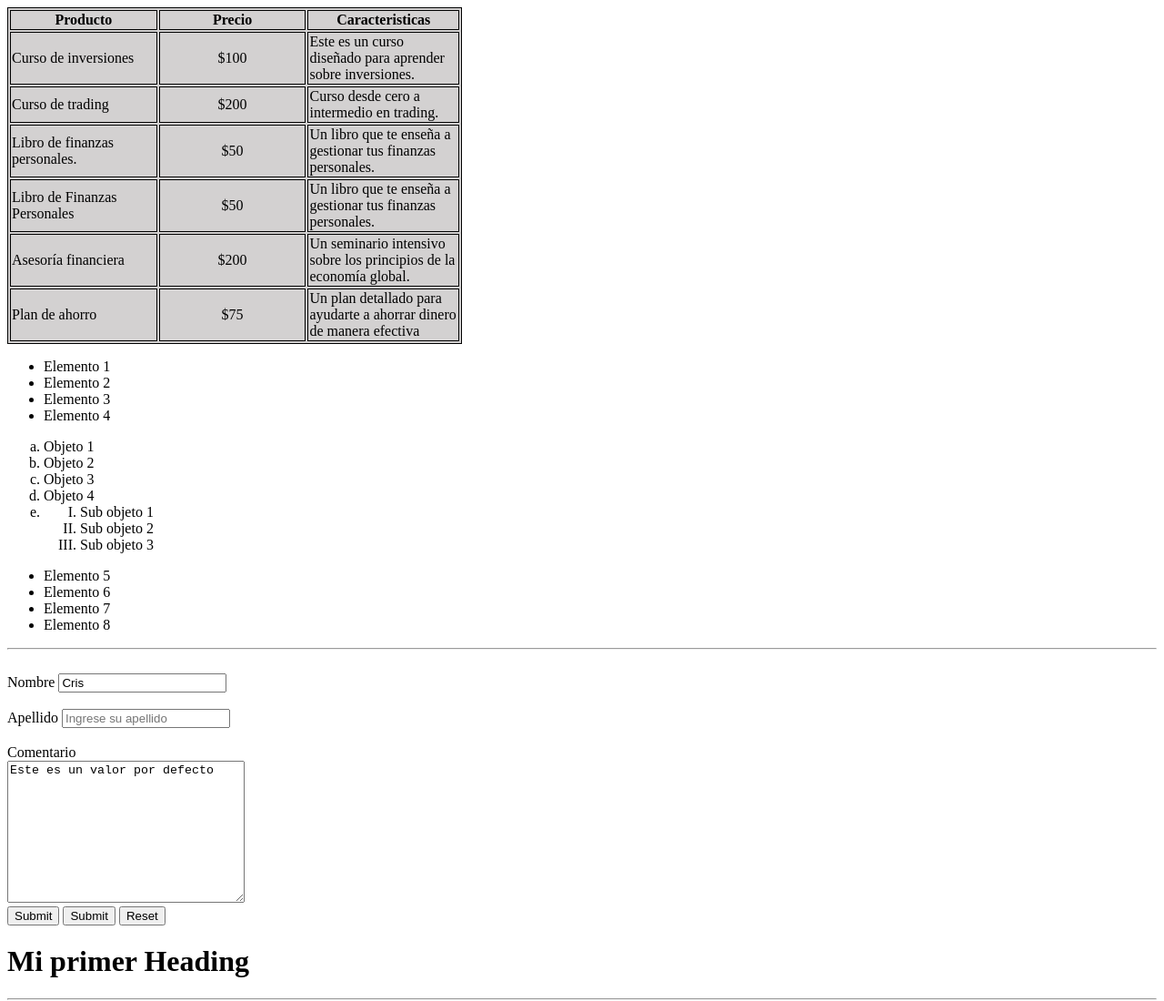
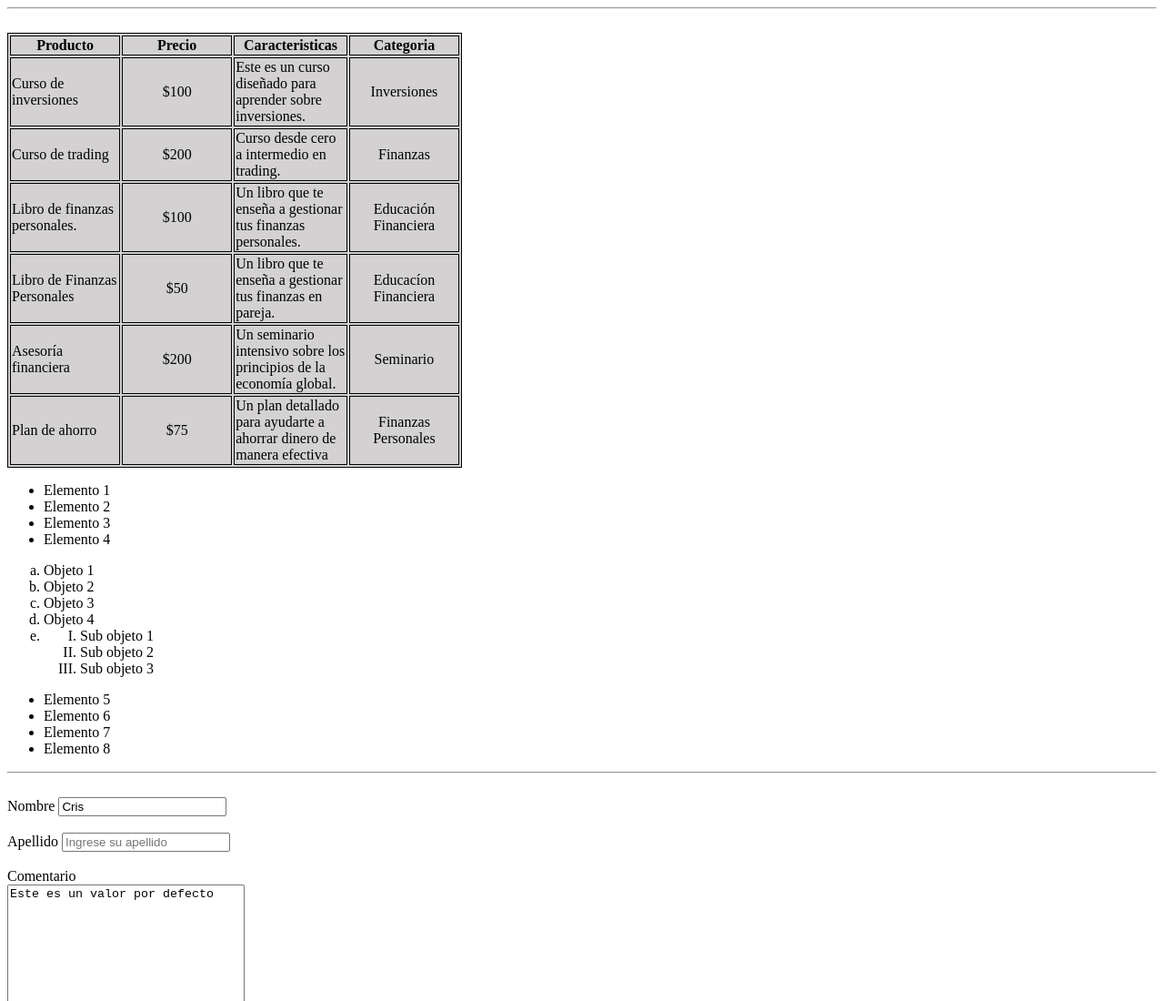
Before and after one commit to Cristian-Veliz/HTML, a plain HTML site: page index.html in a window 1280 px wide. Shown: the top 1100 px of the page at 91% size. Drawn offline with Linux system fonts and the light colour scheme.

Commit message:
categoria

```diff
--- a/index.html
+++ b/index.html
@@ -15,45 +15,54 @@
     </style>
   </head>
   <body>
+    <hr>
+    <br>
     <table style="width: 500px;">
       <thead> <!-- envuelve la fila de encabezado -->
         <tr> <!-- define una fila dentro de una tabla -->
           <th>Producto</th>
           <th>Precio</th> <!-- define una celda de encabezado, una columna -->
           <th>Caracteristicas</th>
+          <th>Categoria</th>
         </tr>
 
+      </thead>
         <tbody>
-        </thead>
         <tr>
           <td>Curso de inversiones</td>  <!-- define una celda de datos -->
           <td style="text-align: center;">$100</td>
           <td>Este es un curso diseñado para aprender sobre inversiones.</td>
+          <td style="text-align: center;">Inversiones</td>
         </tr>
         <tr>
           <td>Curso de trading</td>
           <td style="text-align: center;">$200</td>
           <td>Curso desde cero a intermedio en trading.</td>
+          <td style="text-align: center">Finanzas</td>
         </tr>
         <tr>
           <td>Libro de finanzas personales.</td>
-          <td style="text-align: center;">$50</td>
+          <td style="text-align: center;">$100</td>
           <td>Un libro que te enseña a gestionar tus finanzas personales.</td>
+          <td style="text-align: center">Educación Financiera</td>
         </tr>
         <tr>
           <td>Libro de Finanzas Personales</td>
           <td style="text-align: center;">$50</td>
-          <td>Un libro que te enseña a gestionar tus finanzas personales.</td>
+          <td>Un libro que te enseña a gestionar tus finanzas en pareja.</td>
+          <td style="text-align: center">Educacíon Financiera</td>
         </tr>
         <tr>
           <td>Asesoría financiera</td>
           <td style="text-align: center;">$200</td>
           <td>Un seminario intensivo sobre los principios de la economía global.</td>
+          <td style="text-align: center">Seminario</td>
         </tr>
         <tr>
           <td>Plan de ahorro</td>
           <td style="text-align: center;">$75</td>
           <td>Un plan detallado para ayudarte a ahorrar dinero de manera efectiva</td>
+          <td style="text-align: center">Finanzas Personales</td>
         </tr>
         </tbody>
     </table>
```
